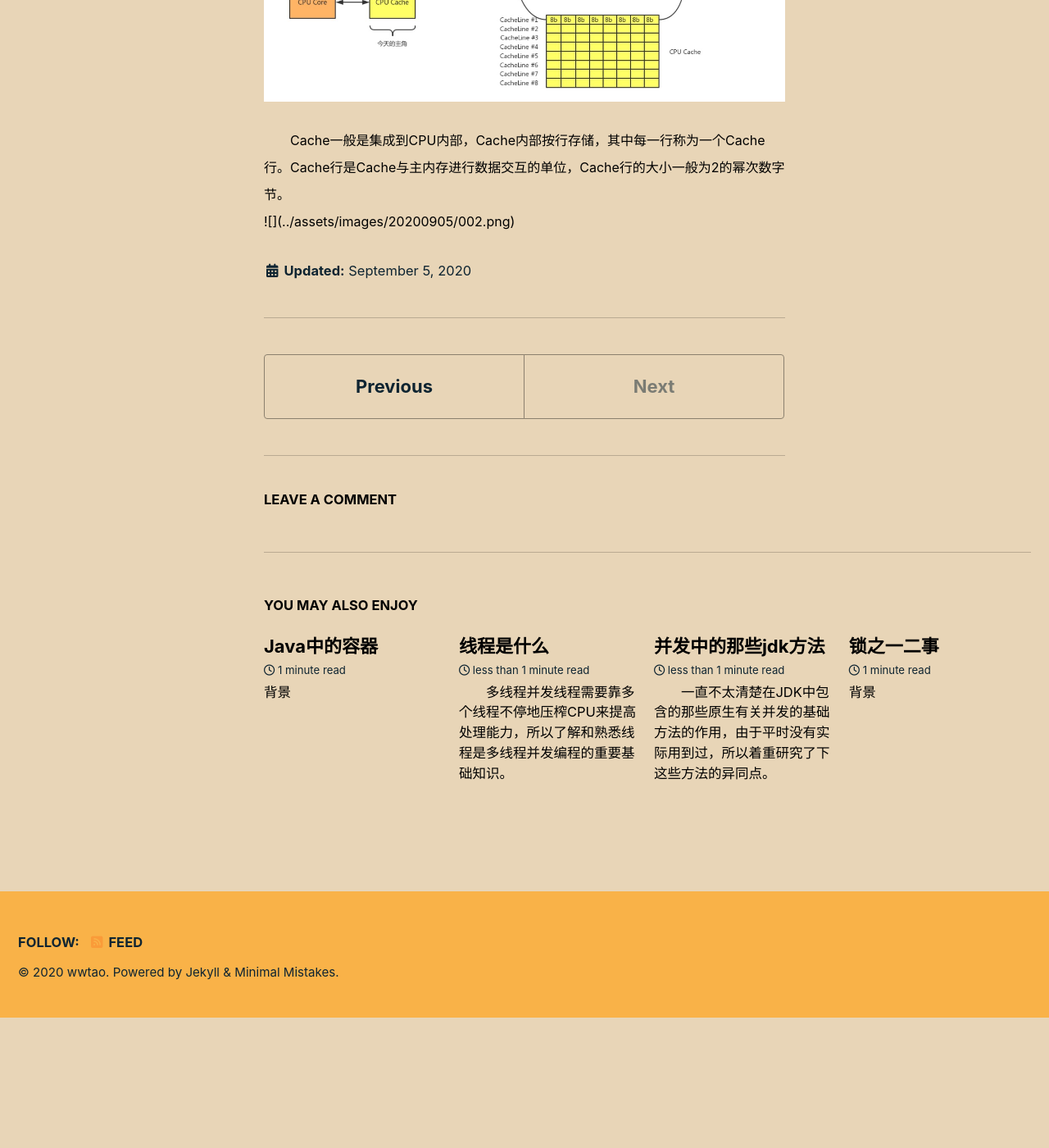
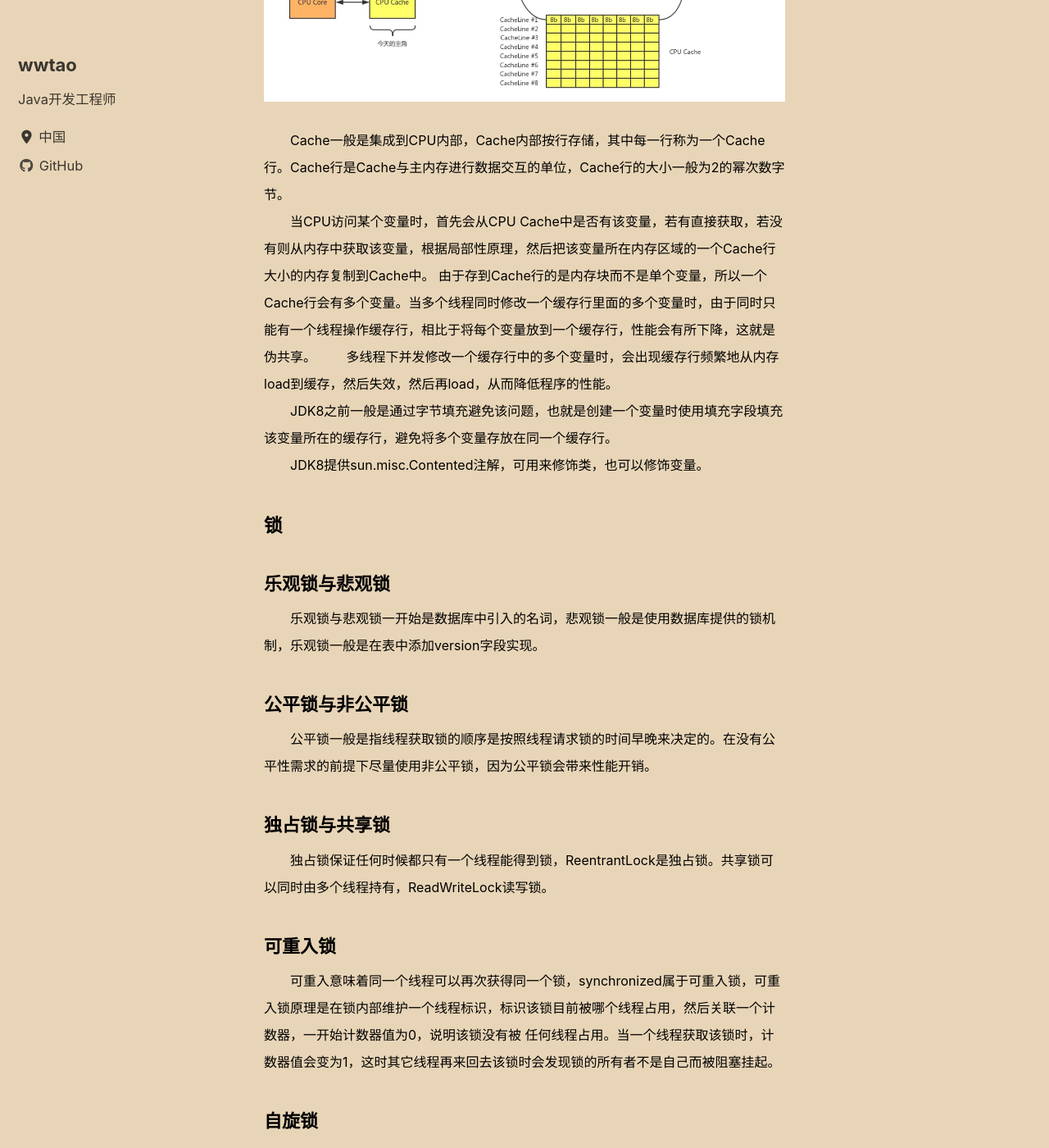
Before and after one commit to wuwtBeyond/wuwtBeyond.github.io, a Jekyll site: the page built from _posts/2020-09-05-可能是并发的常见考点.md, in a window 1280 px wide and 1400 px high, scrolled down 1938 px. Shown: the whole window at 82% size. Built offline with Jekyll 4.4.1, drawn with Linux system fonts in a browser that asks for light colours; cached includes are drawn as plain includes; nearby versions of some CDN libraries; comment, search, counter and statistics services are not loaded; before the commit the page ends 3179 px from its top, so only the background shows below that; some of the changed text lies outside the part shown.

Commit message:
update 更新文章

```diff
--- a/_posts/2020-09-05-可能是并发的常见考点.md
+++ b/_posts/2020-09-05-可能是并发的常见考点.md
@@ -42,5 +42,40 @@ Java内存模型是一个抽象的概念，在实际实现中，每个CPU核都
 ![](../assets/images/20200905/001.png)
 <font size="3">
 &emsp;&emsp;Cache一般是集成到CPU内部，Cache内部按行存储，其中每一行称为一个Cache行。Cache行是Cache与主内存进行数据交互的单位，Cache行的大小一般为2的幂次数字节。<br>
-![](../assets/images/20200905/002.png)
+
+&emsp;&emsp;当CPU访问某个变量时，首先会从CPU Cache中是否有该变量，若有直接获取，若没有则从内存中获取该变量，根据局部性原理，然后把该变量所在内存区域的一个Cache行大小的内存复制到Cache中。
+由于存到Cache行的是内存块而不是单个变量，所以一个Cache行会有多个变量。当多个线程同时修改一个缓存行里面的多个变量时，由于同时只能有一个线程操作缓存行，相比于将每个变量放到一个缓存行，性能会有所下降，这就是伪共享。
+
+&emsp;&emsp;多线程下并发修改一个缓存行中的多个变量时，会出现缓存行频繁地从内存load到缓存，然后失效，然后再load，从而降低程序的性能。<br>
+
+&emsp;&emsp;JDK8之前一般是通过字节填充避免该问题，也就是创建一个变量时使用填充字段填充该变量所在的缓存行，避免将多个变量存放在同一个缓存行。<br>
+&emsp;&emsp;JDK8提供sun.misc.Contented注解，可用来修饰类，也可以修饰变量。
 </font>
+##### 锁
+###### 乐观锁与悲观锁
+<font size="3">
+&emsp;&emsp;乐观锁与悲观锁一开始是数据库中引入的名词，悲观锁一般是使用数据库提供的锁机制，乐观锁一般是在表中添加version字段实现。<br>
+</font>
+
+###### 公平锁与非公平锁
+<font size="3">
+&emsp;&emsp;公平锁一般是指线程获取锁的顺序是按照线程请求锁的时间早晚来决定的。在没有公平性需求的前提下尽量使用非公平锁，因为公平锁会带来性能开销。<br>
+</font>
+
+###### 独占锁与共享锁
+<font size="3">
+&emsp;&emsp;独占锁保证任何时候都只有一个线程能得到锁，ReentrantLock是独占锁。共享锁可以同时由多个线程持有，ReadWriteLock读写锁。<br>
+</font>
+
+###### 可重入锁
+<font size="3">
+&emsp;&emsp;可重入意味着同一个线程可以再次获得同一个锁，synchronized属于可重入锁，可重入锁原理是在锁内部维护一个线程标识，标识该锁目前被哪个线程占用，然后关联一个计数器，一开始计数器值为0，说明该锁没有被
+任何线程占用。当一个线程获取该锁时，计数器值会变为1，这时其它线程再来回去该锁时会发现锁的所有者不是自己而被阻塞挂起。<br>
+</font>
+
+###### 自旋锁
+<font size="3">
+&emsp;&emsp;自旋是指当前线程获取锁时，如果发现锁已经被其它线程占用，它不会马上阻塞自己，在不放弃CPU使用权的情况下，多次尝试获取（默认次数是10），很有可能在后面几次尝试中其它线程已经释放锁。如果尝试指定的次数后仍没有
+获取到锁则当前线程会被阻塞挂起。<br>
+&emsp;&emsp;由此看来自旋锁是使用CPU时间换取线程阻塞和调度的开销，但也很有可能这些CPU时间被白白浪费。
+</font>
```
